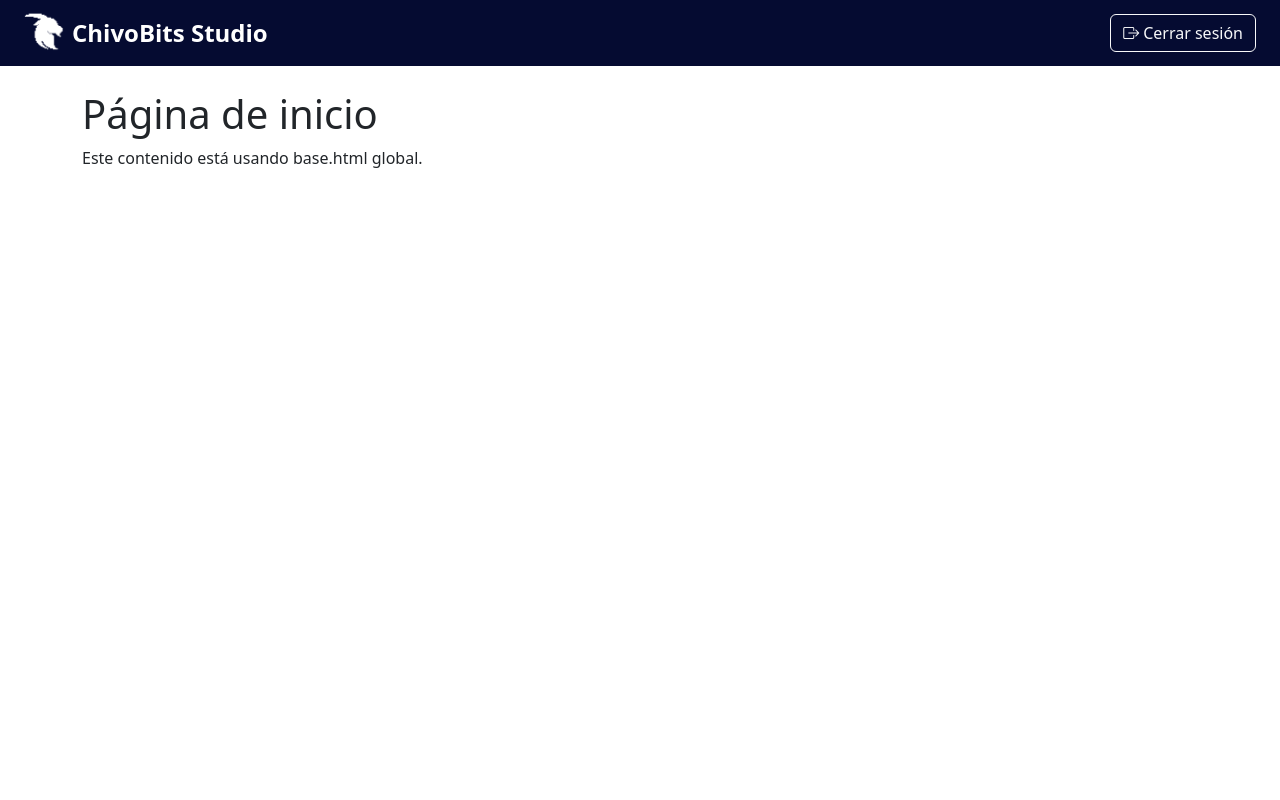
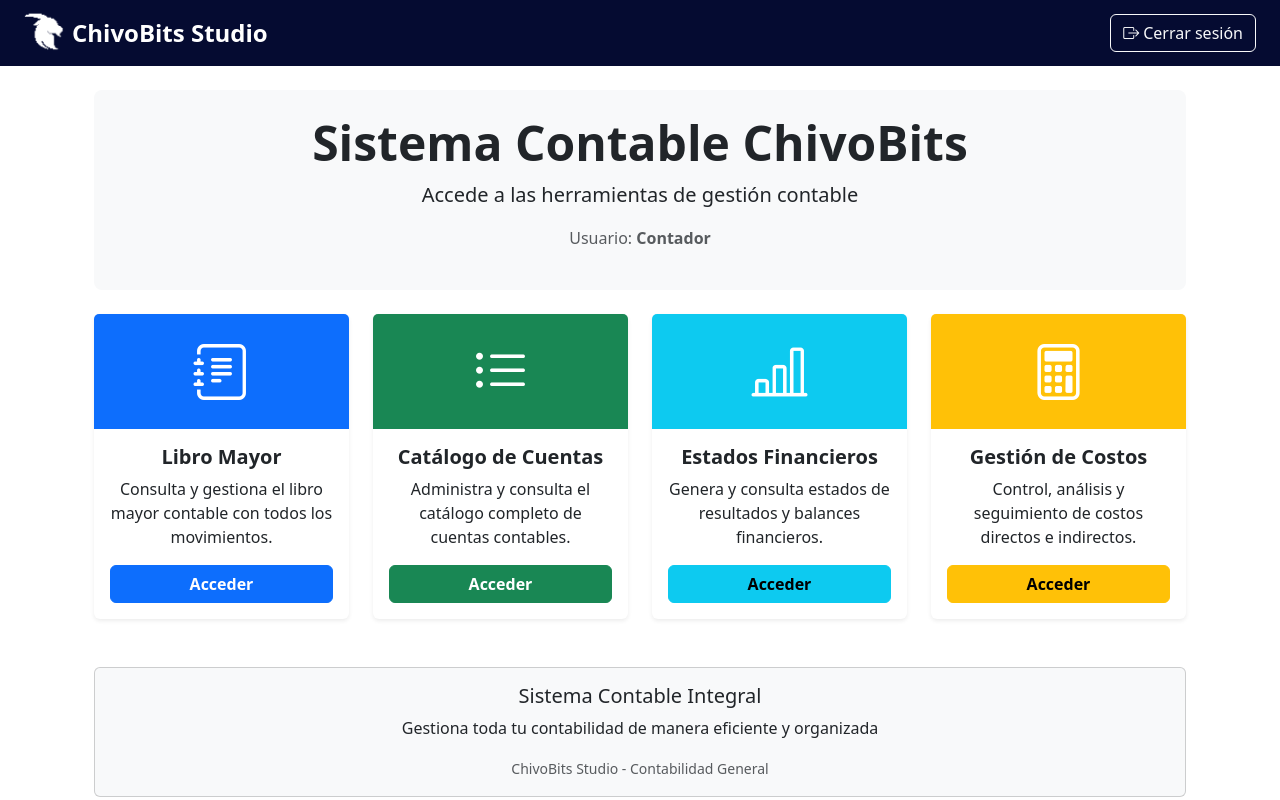
Before and after one commit to AndresMarinero/fiatech, a Django app: page /ChivoBits_app/menu/ in a window 1280 px wide. Run offline with Django 5.2, Linux system fonts and the light colour scheme; some libraries are stand-ins or nearby versions.

Commit message:
Menu
menu provisional

```diff
--- a/django_proyecto/ChivoBits_app/templates/ContaGeneral/menu.html
+++ b/django_proyecto/ChivoBits_app/templates/ContaGeneral/menu.html
@@ -1,10 +1,100 @@
 {% extends 'base.html' %}
 
-{% block title %}Inicio{% endblock %}
+{% block title %}Menu Principal{% endblock %}
 
 {% block content %}
-<h1>Página de inicio</h1>
-<p>Este contenido está usando base.html global.</p>
+<div class="container mt-4">
+    <!-- Mensajes -->
+    {% if messages %}
+        {% for message in messages %}
+            <div class="alert alert-{{ message.tags }} alert-dismissible fade show" role="alert">
+                {{ message }}
+                <button type="button" class="btn-close" data-bs-dismiss="alert" aria-label="Close"></button>
+            </div>
+        {% endfor %}
+    {% endif %}
+
+    <!-- Jumbotron -->
+    <div class="jumbotron mb-4 bg-light rounded-3 px-4 py-4">
+        <div class="container text-center">
+            <h1 class="display-5 fw-bold">Sistema Contable ChivoBits</h1>
+            <p class="fs-5">Accede a las herramientas de gestión contable</p>
+            <p class="text-muted">Usuario: <strong>Contador</strong></p>
+        </div>
+    </div>
+
+    <!-- Cards -->
+    <div class="row mb-4 justify-content-center g-4">
+        <!-- Libro Mayor -->
+        <div class="col-12 col-sm-6 col-md-6 col-lg-3 d-flex">
+            <div class="card h-100 shadow-sm border-0">
+                <div class="card-img-top bg-primary text-white text-center py-4">
+                    <i class="bi bi-journal-text display-4"></i>
+                </div>
+                <div class="card-body d-flex flex-column text-center">
+                    <h5 class="card-title fw-bold">Libro Mayor</h5>
+                    <p class="card-text">Consulta y gestiona el libro mayor contable con todos los movimientos.</p>
+                    <a href="{% url 'libro_mayor' %}" class="btn btn-primary mt-auto fw-bold">Acceder</a>
+                </div>
+            </div>
+        </div>
+
+        <!-- Catálogo de Cuentas -->
+        <div class="col-12 col-sm-6 col-md-6 col-lg-3 d-flex">
+            <div class="card h-100 shadow-sm border-0">
+                <div class="card-img-top bg-success text-white text-center py-4">
+                    <i class="bi bi-list-ul display-4"></i>
+                </div>
+                <div class="card-body d-flex flex-column text-center">
+                    <h5 class="card-title fw-bold">Catálogo de Cuentas</h5>
+                    <p class="card-text">Administra y consulta el catálogo completo de cuentas contables.</p>
+                    <a href="{% url 'catalogoCuentas' %}" class="btn btn-success mt-auto fw-bold">Acceder</a>
+                </div>
+            </div>
+        </div>
+
+        <!-- Estados Financieros -->
+        <div class="col-12 col-sm-6 col-md-6 col-lg-3 d-flex">
+            <div class="card h-100 shadow-sm border-0">
+                <div class="card-img-top bg-info text-white text-center py-4">
+                    <i class="bi bi-bar-chart-line display-4"></i>
+                </div>
+                <div class="card-body d-flex flex-column text-center">
+                    <h5 class="card-title fw-bold">Estados Financieros</h5>
+                    <p class="card-text">Genera y consulta estados de resultados y balances financieros.</p>
+                    <a href="{% url 'estadosFinancieros' %}" class="btn btn-info mt-auto fw-bold">Acceder</a>
+                </div>
+            </div>
+        </div>
+
+        <!-- Costos -->
+        <div class="col-12 col-sm-6 col-md-6 col-lg-3 d-flex">
+            <div class="card h-100 shadow-sm border-0">
+                <div class="card-img-top bg-warning text-white text-center py-4">
+                    <i class="bi bi-calculator display-4"></i>
+                </div>
+                <div class="card-body d-flex flex-column text-center">
+                    <h5 class="card-title fw-bold">Gestión de Costos</h5>
+                    <p class="card-text">Control, análisis y seguimiento de costos directos e indirectos.</p>
+                    <a href="{% url 'costos' %}" class="btn btn-warning mt-auto fw-bold">Acceder</a>
+                </div>
+            </div>
+        </div>
+    </div>
+
+    <!-- Información adicional -->
+    <div class="row mt-5">
+        <div class="col-12 text-center">
+            <div class="card bg-light">
+                <div class="card-body">
+                    <h5 class="card-title">Sistema Contable Integral</h5>
+                    <p class="card-text">Gestiona toda tu contabilidad de manera eficiente y organizada</p>
+                    <small class="text-muted">ChivoBits Studio - Contabilidad General</small>
+                </div>
+            </div>
+        </div>
+    </div>
+</div>
 {% endblock %}
 
 {% block footer_scripts %}
```
